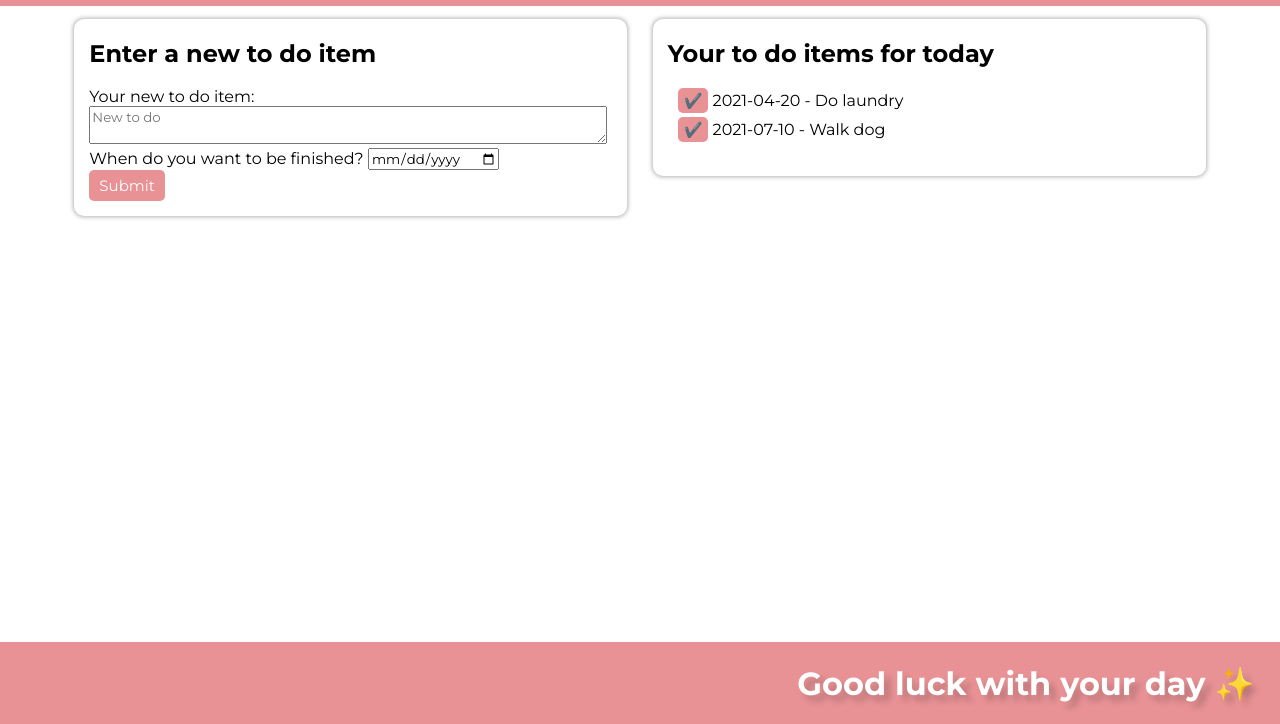
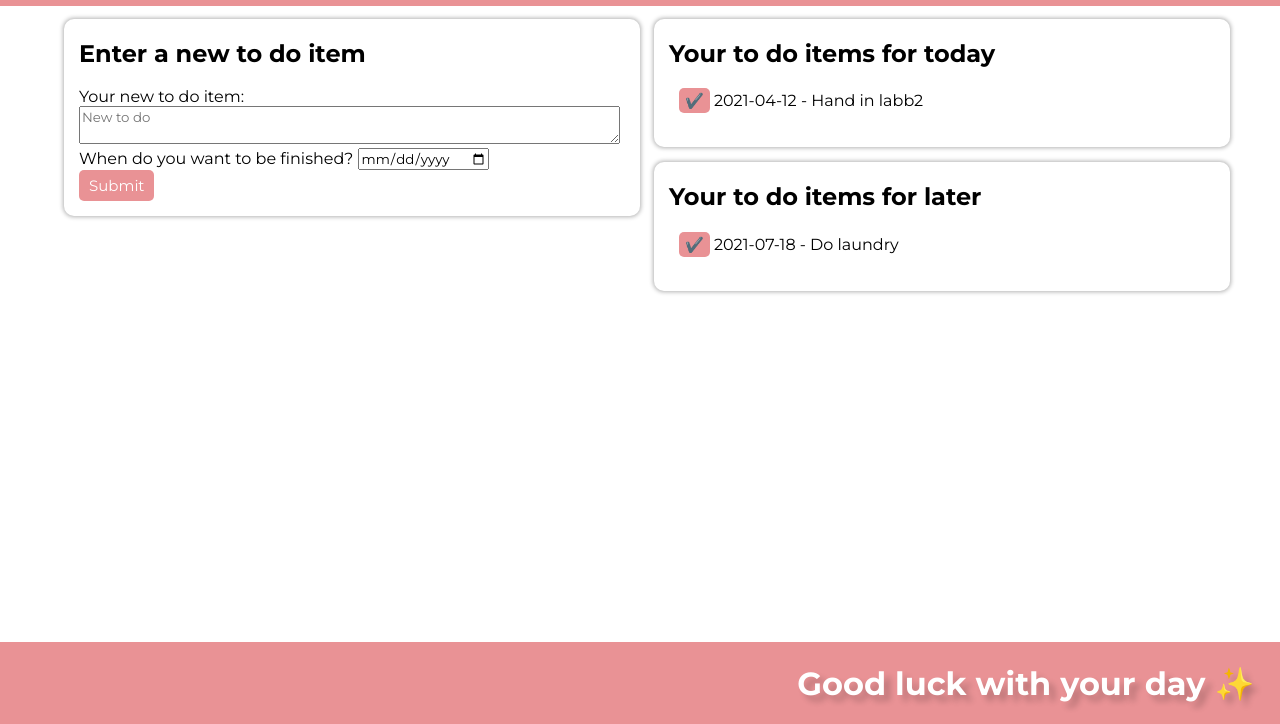
Before and after one commit to NovelleCode/todo-website, a plain HTML site: page todowebsite.html in a window 1280 px wide. Shown: the part 76-800 px from the top of the page. Drawn offline with nearby package versions, Linux system fonts and the light colour scheme.

Commit message:
Fixed some formatting issues

```diff
--- a/css/style.css
+++ b/css/style.css
@@ -27,9 +27,13 @@ header {
 }
 
 h1 {
-    font-size: 28px;
+    font-size: 26px;
     color: white;
     text-shadow: 6px 6px 6px rgba(0,0,0,0.2);
+}
+
+h2 {
+    font-size: 22px;
 }
 
 
@@ -37,8 +41,13 @@ h1 {
     grid-area: section;
     display: flex;
     flex-direction: column;
-    gap: 15px;
+    gap: 14px;
     padding: 0 2%;
+}
+
+.form-container {
+    display: flex;
+    align-items: flex-start;
 }
 
 #todo-form {
@@ -49,6 +58,7 @@ h1 {
     border-radius: 10px;
     box-shadow: 0 0 4px 1px rgba(0, 0, 0, 0.3)
 }
+
 textarea {
     font-family: 'Montserrat', sans-serif;
     width:99%;
@@ -70,10 +80,16 @@ textarea {
     padding: 6px 10px;
 }
 
-#todo-list {
+.list-container {
+    display: flex;
+    flex-direction: column;
+}
+
+.todo-list {
     flex: 50%;
     max-width: 100%;
     padding: 0 15px 15px;
+    margin-bottom: 15px;
     border-radius: 10px;
     box-shadow: 0 0 4px 1px rgba(0, 0, 0, 0.3)
 }
@@ -118,29 +134,35 @@ footer {
         font-size: 32px;
     }
 
+    h2 {
+        font-size: 24px;
+    }
+
     .section-container {
         grid-area: section;
-        display: flex;
-        flex-direction: row;
-        justify-content: space-evenly;
-        align-items: flex-start;
-        flex-wrap: wrap;
         padding: 1% 5%;
+        display: grid;
+        grid-template-columns: 50% 50%;
+
     }
 
     #todo-form {
-        flex: 50%;
-        max-width: 48%;
         padding: 0 15px 15px;
         margin-top: 0;
         border-radius: 10px;
         box-shadow: 0 0 4px 1px rgba(0, 0, 0, 0.3)
     }
 
-    #todo-list {
+    .list-container {
+        display: flex;
+        flex-direction: column;
+    }
+
+    .todo-list {
         flex: 50%;
-        max-width: 48%;
+        max-width: 100%;
         padding: 0 15px 15px;
+        margin-bottom: 15px;
         border-radius: 10px;
         box-shadow: 0 0 4px 1px rgba(0, 0, 0, 0.3)
     }
--- a/js/main.js
+++ b/js/main.js
@@ -1,18 +1,30 @@
 // Disabling previous date in datepicker
-let today = new Date().toISOString().split('T')[0];
-document.querySelector('#new-todo-date').setAttribute('min', today)
+let todayDatepicker = new Date().toISOString().split('T')[0];
+document.querySelector('#new-todo-date').setAttribute('min', todayDatepicker)
 
 
-Vue.component('todo-item', {
+Vue.component('todo-item-today', {
     template: `
-      <li>
+      <li v-if="today">
       <button v-if="!complete" @click="$emit('completed')">✔️</button>
       <button v-if="complete" @click="$emit('remove')">🗑️</button>
       {{ date }} - {{ name }}
       <button v-if="complete" @click="$emit('undo')">undo</button>
       </li>
     `,
-    props: ['name', 'date', 'complete']
+    props: ['name', 'date', 'complete', 'today']
+})
+
+Vue.component('todo-item-later', {
+    template: `
+      <li v-if="!today">
+      <button v-if="!complete" @click="$emit('completed')">✔️</button>
+      <button v-if="complete" @click="$emit('remove')">🗑️</button>
+      {{ date }} - {{ name }}
+      <button v-if="complete" @click="$emit('undo')">undo</button>
+      </li>
+    `,
+    props: ['name', 'date', 'complete', 'today']
 })
 
 new Vue({
@@ -21,8 +33,9 @@ new Vue({
         todos: [
             {
                 id: 1,
-                name: 'Do laundry',
-                date: '2021-04-20',
+                name: 'Hand in labb2',
+                date: new Date().toISOString().split('T')[0],
+                today: true,
                 complete: false,
                 styling: {
                     textDecoration: 'none',
@@ -31,8 +44,9 @@ new Vue({
             },
             {
                 id: 2,
-                name: 'Walk dog',
-                date: '2021-07-10',
+                name: 'Do laundry',
+                date: '2021-07-18',
+                today: false,
                 complete: false,
                 styling: {
                     textDecoration: 'none',
@@ -53,6 +67,7 @@ new Vue({
                 id: this.newTodoId++,
                 name: this.newTodoName,
                 date: this.newTodoDate,
+                today: this.isItToday(this.newTodoDate),
                 complete: false,
                 styling: {
                     textDecoration: 'none',
@@ -63,9 +78,11 @@ new Vue({
             this.newTodoDate = ''
         },
         sortByDate() {
-            this.todos.sort(function(a,b) {
-                return new Date(a.date) - new Date(b.date);
-            });
+            this.todos.sort((a,b) => new Date(a.date) - new Date(b.date));
+        },
+        isItToday(date) {
+            let today = new Date().toISOString().split('T')[0];
+            return date === today;
         }
     }
 })
--- a/todowebsite.html
+++ b/todowebsite.html
@@ -11,11 +11,12 @@
 <div class="grid-container">
     <!--    header-->
     <header>
-        <h1>Hi! Here are your to dos for today</h1>
+        <h1>Hi! Here are your to dos</h1>
     </header>
 
     <!--    main-->
     <section class="section-container">
+        <div class="form-container">
             <form id="todo-form">
                 <h2>Enter a new to do item</h2>
 
@@ -33,17 +34,21 @@
 
                 <button id="submit" @click.prevent="addNewTodo" @click="sortByDate">Submit</button>
             </form>
+        </div>
 
-        <div id="todo-list">
+
+        <div class="list-container">
+            <div class="todo-list" id="todo-today">
                 <h2>Your to do items for today</h2>
                 <ul>
                     <li
-                        is="todo-item"
+                            is="todo-item-today"
                             :style="todo.styling"
                             v-for="(todo, index) in todos"
                             :key="todo.id"
                             :name="todo.name"
                             :date="todo.date"
+                            :today="todo.today"
                             :complete="todo.complete"
                             @completed="todo.complete = true; todo.styling.textDecoration = 'line-through'"
                             @undo="todo.complete = false; todo.styling.textDecoration = 'none'"
@@ -52,6 +57,25 @@
                 </ul>
             </div>
 
+            <div class="todo-list" id="todo-later">
+                <h2>Your to do items for later</h2>
+                <ul>
+                    <li
+                            is="todo-item-later"
+                            :style="todo.styling"
+                            v-for="(todo, index) in todos"
+                            :key="todo.id"
+                            :name="todo.name"
+                            :date="todo.date"
+                            :today="todo.today"
+                            :complete="todo.complete"
+                            @completed="todo.complete = true; todo.styling.textDecoration = 'line-through'"
+                            @undo="todo.complete = false; todo.styling.textDecoration = 'none'"
+                            @remove="todos.splice(index, 1)"
+                    ></li>
+                </ul>
+            </div>
+        </div>
     </section>
 
 
```
Lines whose indentation alone changed are shown as unchanged.
